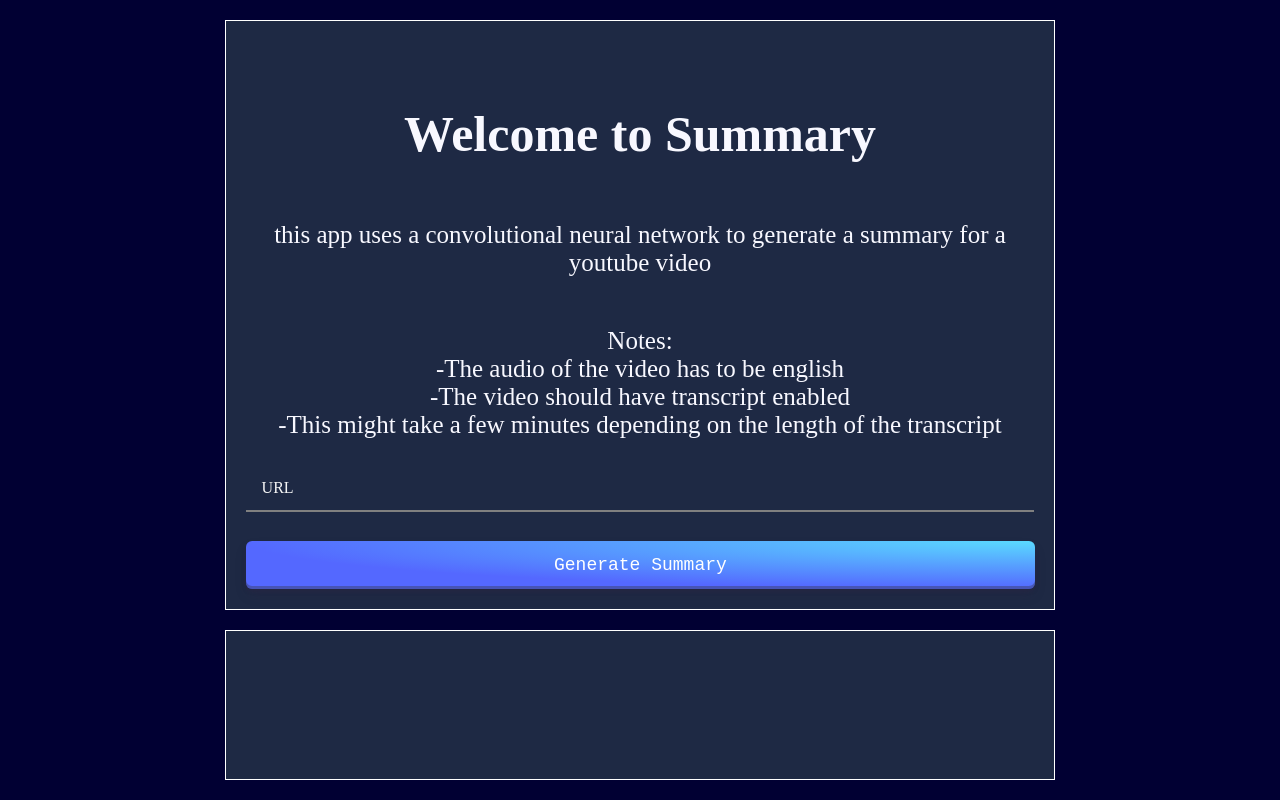
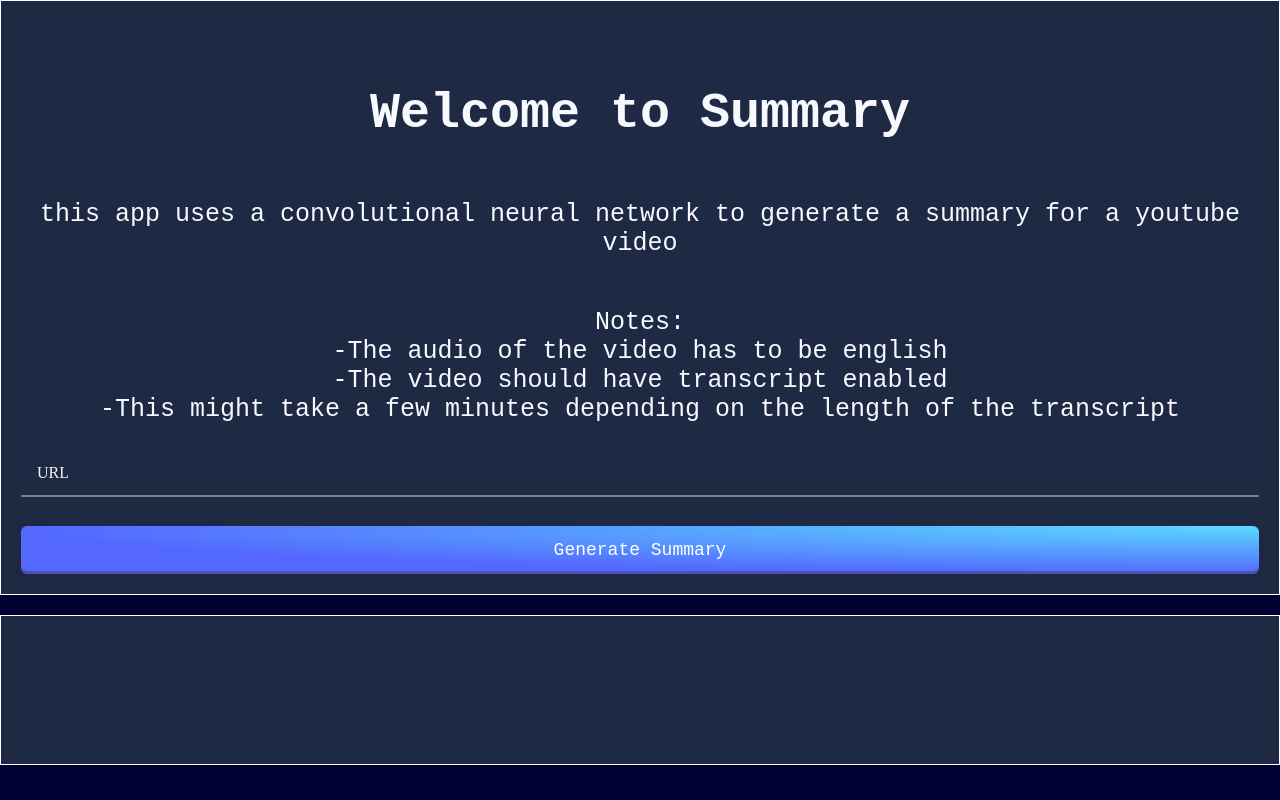
Before and after one commit to SultanF1/video-summarizer, a Flask app: page / in a window 1280 px wide. Run offline with Flask 2, Linux system fonts and the light colour scheme.

Commit message:
Update main.css

```diff
--- a/static/main.css
+++ b/static/main.css
@@ -27,7 +27,9 @@
 
 }
 
-
+body,p,h1{
+  font-family: monospace;
+}
 
 
 
@@ -144,8 +146,9 @@ footer{
 
   .grid-container {
 
-    padding: 20px;
-    width: 100%;
+    /* padding: 120px; */
+    /* width: 2fr; */
+    grid-template-columns: auto;
   }
 
   .grid-item {
```
Also changed, not shown: other parts of static/main.css (+2 -2 lines).
